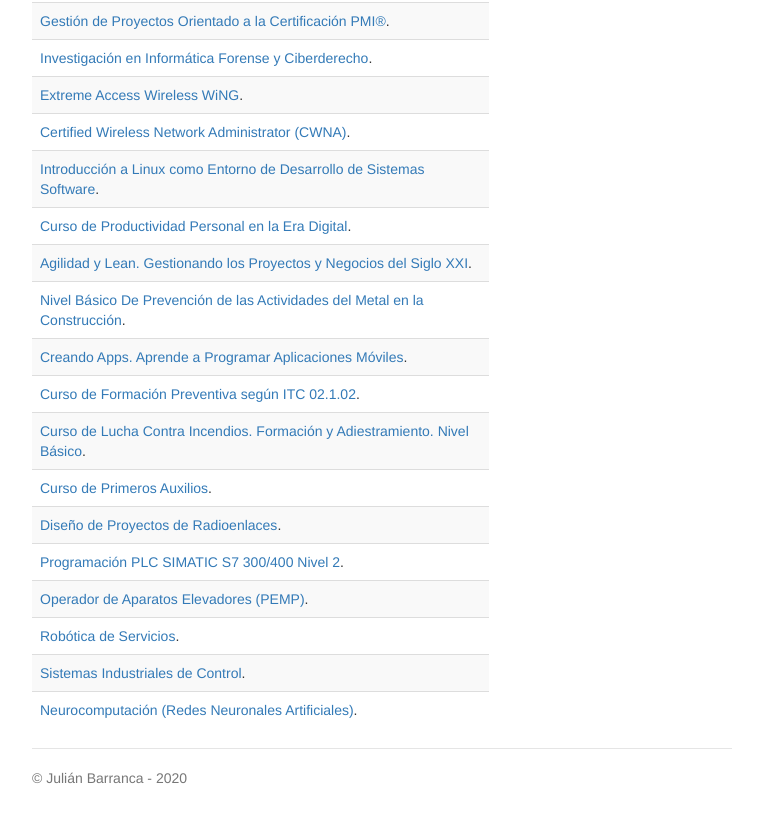
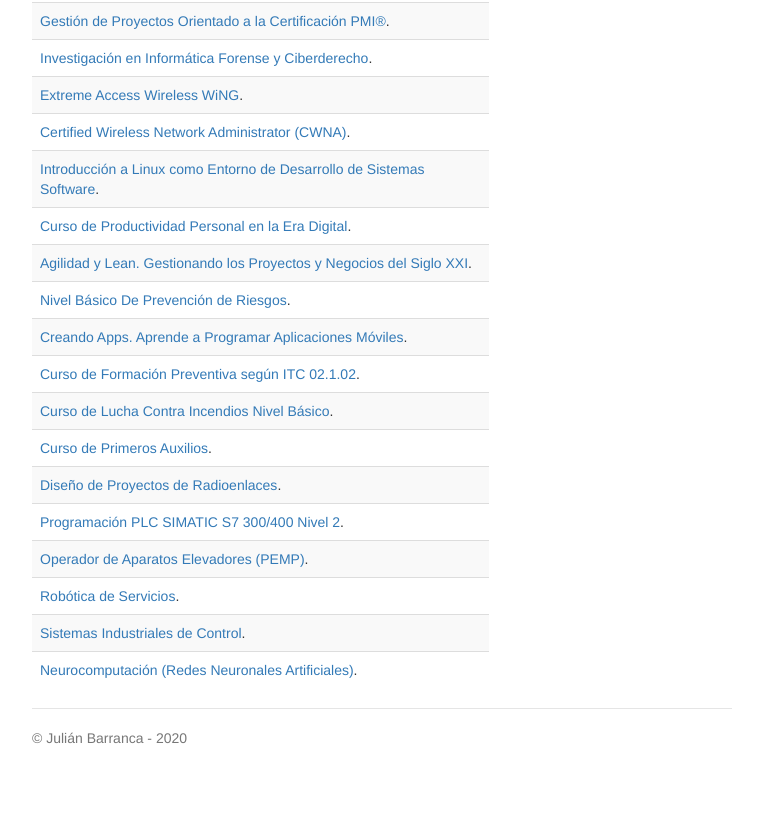
Before and after one commit to julianbarranca/julianbarranca.github.io, a plain HTML site: page index.html in a window 1280 px wide. Shown: the part 919-1737 px from the top of the page, without its empty margins (258-1021 px from the left). After the commit the page ends 1697 px from the top, so only its background shows below. Drawn offline with nearby package versions, Linux system fonts and the light colour scheme.

Commit message:
Update index.html
Corregidos varios textos demasiado largos

```diff
--- a/index.html
+++ b/index.html
@@ -61,10 +61,10 @@
             <tr><td><a href="https://drive.google.com/file/d/1tYFsTagRu5dEksROhZJkdDQkCoKOKfbL/view?usp=sharing" target="blank">Introducción a Linux como Entorno de Desarrollo de Sistemas Software</a>.</td></tr>
             <tr><td><a href="https://drive.google.com/file/d/1ybUwjLYoSeIIrsrUJbw_PWrMCdze6s2y/view?usp=sharing" target="blank">Curso de Productividad Personal en la Era Digital</a>.</td></tr>
             <tr><td><a href="https://drive.google.com/file/d/10TBnwPk6PI2jTjqQVNtFE9PZ8FeVNDTf/view?usp=sharing" target="blank">Agilidad y Lean. Gestionando los Proyectos y Negocios del Siglo XXI</a>.</td></tr>
-            <tr><td><a href="https://drive.google.com/file/d/1KKsuIhba4Yu5LlcnZmaNKh24XNGUppTk/view?usp=sharing" target="blank">Nivel Básico De Prevención de las Actividades del Metal en la Construcción</a>.</td></tr>
+            <tr><td><a href="https://drive.google.com/file/d/1KKsuIhba4Yu5LlcnZmaNKh24XNGUppTk/view?usp=sharing" target="blank">Nivel Básico De Prevención de Riesgos</a>.</td></tr>
             <tr><td><a href="https://drive.google.com/file/d/1XfaihYK0ycDAD5IipTkIGBX5MXO6B9Ro/view?usp=sharing" target="blank">Creando Apps. Aprende a Programar Aplicaciones Móviles</a>.</td></tr>
             <tr><td><a href="https://drive.google.com/file/d/1CnkyMElUh0F2k0v8Nrqc4kJ2vj0SLNnf/view?usp=sharing" target="blank">Curso de Formación Preventiva según ITC 02.1.02</a>.</td></tr>
-            <tr><td><a href="https://drive.google.com/file/d/1GPk_gmcUokwmT27333KLR5DglzlVHTe4/view?usp=sharing" target="blank">Curso de Lucha Contra Incendios. Formación y Adiestramiento. Nivel Básico</a>.</td></tr>
+            <tr><td><a href="https://drive.google.com/file/d/1GPk_gmcUokwmT27333KLR5DglzlVHTe4/view?usp=sharing" target="blank">Curso de Lucha Contra Incendios Nivel Básico</a>.</td></tr>
             <tr><td><a href="https://drive.google.com/file/d/1SX_0ZcCXSFUnFpVHmhTb4c3-73Sl8_eV/view?usp=sharing" target="blank">Curso de Primeros Auxilios</a>.</td></tr>
             <tr><td><a href="https://drive.google.com/file/d/1V9mCAm8KX_9Ho8xPGqD4wXPROTcffZPf/view?usp=sharing" target="blank">Diseño de Proyectos de Radioenlaces</a>.</td></tr>
             <tr><td><a href="https://drive.google.com/file/d/1vYBOrwxPuxFyHbxUvniw7LofTmODJTai/view?usp=sharing" target="blank">Programación PLC SIMATIC S7 300/400 Nivel 2</a>.</td></tr>
```
